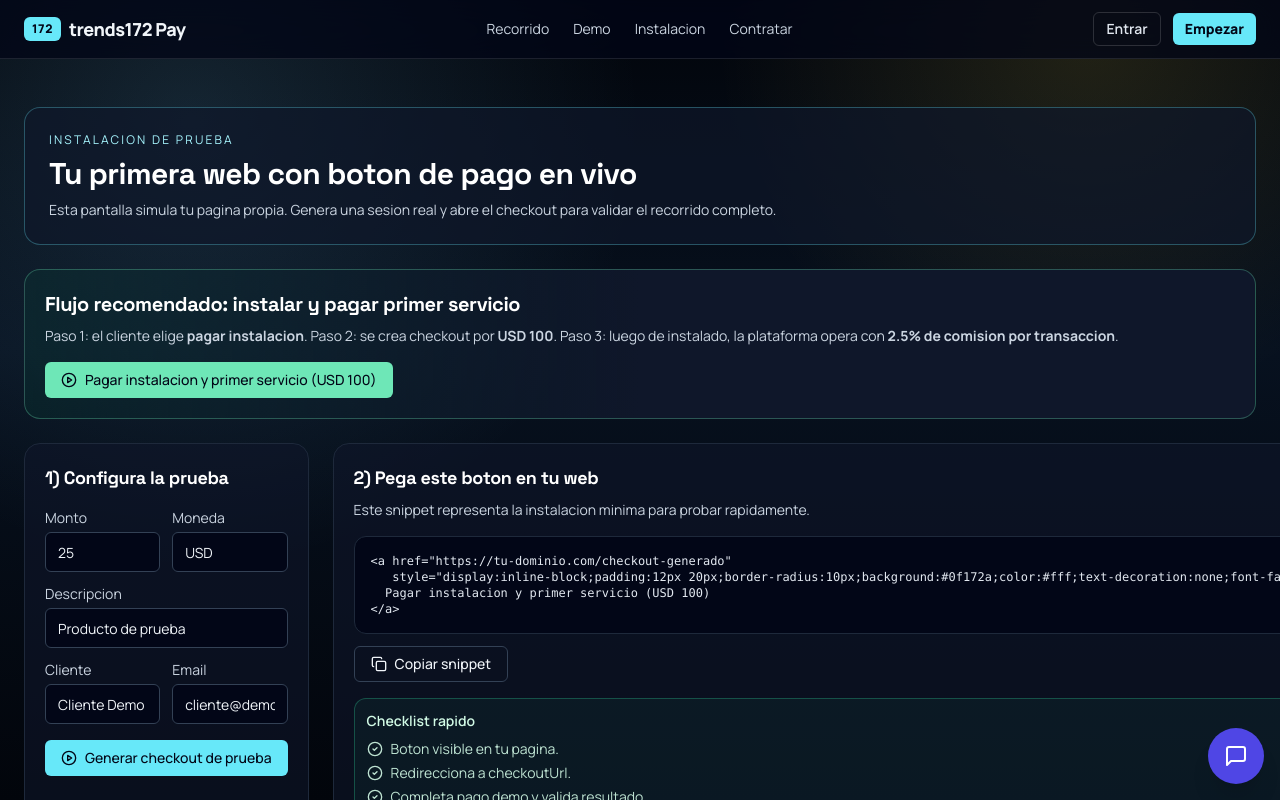
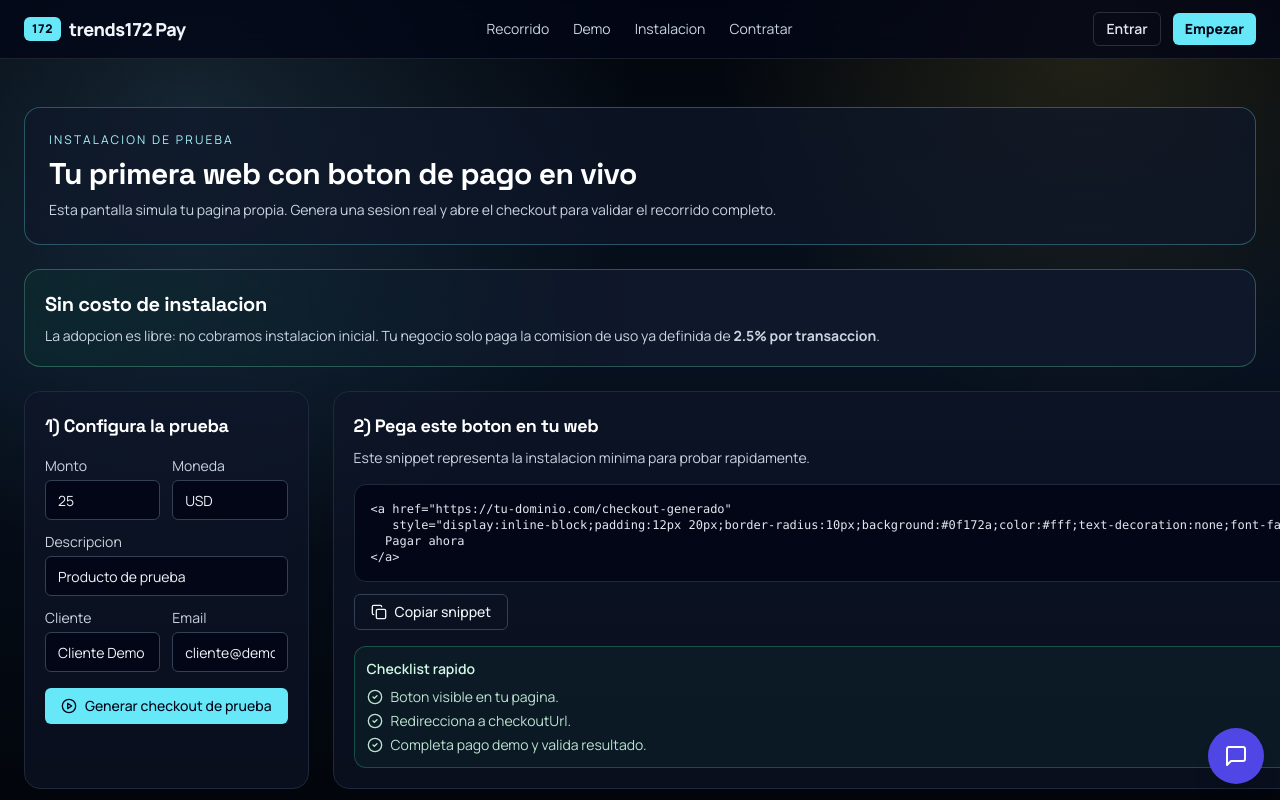
Before and after one commit to Guntherdrb30/Trends172Pay, a Next.js app: page /instalacion-prueba in a window 1280 px wide. Shown: the top 800 px of the page. Built offline with nearby package versions, Linux system fonts and the light colour scheme.

Commit message:
feat(public): remove fixed USD 100 install charge flow

```diff
--- a/components/public/InstallationSandbox.tsx
+++ b/components/public/InstallationSandbox.tsx
@@ -56,14 +56,13 @@ export function InstallationSandbox() {
   const [copied, setCopied] = useState(false);
   const [copiedBlock, setCopiedBlock] = useState(false);
   const [placementType, setPlacementType] = useState<PlacementType>("home");
-  const [installLoading, setInstallLoading] = useState(false);
 
   const embedSnippet = useMemo(() => {
     if (!checkoutUrl) {
       return [
         "<a href=\"https://tu-dominio.com/checkout-generado\"",
         "   style=\"display:inline-block;padding:12px 20px;border-radius:10px;background:#0f172a;color:#fff;text-decoration:none;font-family:system-ui;\">",
-        "  Pagar instalacion y primer servicio (USD 100)",
+        "  Pagar ahora",
         "</a>"
       ].join("\n");
     }
@@ -73,7 +72,7 @@ export function InstallationSandbox() {
       "   target=\"_blank\"",
       "   rel=\"noreferrer\"",
       "   style=\"display:inline-block;padding:12px 20px;border-radius:10px;background:#0f172a;color:#fff;text-decoration:none;font-family:system-ui;\">",
-      "  Pagar instalacion y primer servicio (USD 100)",
+      "  Pagar ahora",
       "</a>"
     ].join("\n");
   }, [checkoutUrl]);
@@ -86,7 +85,7 @@ export function InstallationSandbox() {
       "<section id=\"trends172-pay-cta\" style=\"margin-top:24px;padding:16px;border:1px solid #1f2937;border-radius:12px;background:#0b1220;\">",
       "  <p style=\"margin:0 0 10px;font-size:14px;color:#cbd5e1;\">Paga de forma segura con trends172 Pay</p>",
       `  <a href="${href}" target="_blank" rel="noreferrer" style="display:inline-block;padding:12px 20px;border-radius:10px;background:#06b6d4;color:#0b1220;text-decoration:none;font-weight:700;font-family:system-ui;">`,
-      "    Pagar instalacion y primer servicio (USD 100)",
+      "    Pagar ahora",
       "  </a>",
       "</section>",
       "<!-- FIN BLOQUE BOTON TRENDS172 -->"
@@ -136,46 +135,6 @@ export function InstallationSandbox() {
     }
   }
 
-  async function payInstallationService() {
-    setInstallLoading(true);
-    setError("");
-
-    try {
-      const response = await fetch("/api/public/installation-demo", {
-        method: "POST",
-        headers: {
-          "Content-Type": "application/json"
-        },
-        body: JSON.stringify({
-          amount: 100,
-          currency: "USD",
-          description: "Pago de instalacion y primer servicio",
-          customerName,
-          customerEmail
-        })
-      });
-
-      const payload = (await response.json().catch(() => null)) as
-        | (DemoSessionResponse & { error?: string })
-        | null;
-
-      if (!response.ok || !payload?.checkoutUrl) {
-        throw new Error(payload?.error || "No se pudo crear el checkout de instalacion.");
-      }
-
-      setCheckoutUrl(payload.checkoutUrl);
-      setBusinessCode(payload.businessCode);
-      window.location.href = payload.checkoutUrl;
-    } catch (err) {
-      console.error(err);
-      setError(
-        err instanceof Error ? err.message : "Error inesperado al iniciar pago de instalacion."
-      );
-    } finally {
-      setInstallLoading(false);
-    }
-  }
-
   async function copySnippet() {
     try {
       await navigator.clipboard.writeText(embedSnippet);
@@ -211,28 +170,12 @@ export function InstallationSandbox() {
 
       <section className="rounded-2xl border border-emerald-300/30 bg-gradient-to-r from-emerald-900/20 via-slate-900 to-slate-900 p-5">
         <h2 className="text-xl font-black text-white">
-          Flujo recomendado: instalar y pagar primer servicio
+          Sin costo de instalacion
         </h2>
         <p className="mt-2 text-sm text-slate-300">
-          Paso 1: el cliente elige <strong>pagar instalacion</strong>. Paso 2: se crea checkout
-          por <strong>USD 100</strong>. Paso 3: luego de instalado, la plataforma opera con
-          <strong> 2.5% de comision por transaccion</strong>.
+          La adopcion es libre: no cobramos instalacion inicial. Tu negocio solo
+          paga la comision de uso ya definida de <strong>2.5% por transaccion</strong>.
         </p>
-
-        <div className="mt-4 flex flex-wrap gap-3">
-          <Button
-            onClick={payInstallationService}
-            disabled={installLoading}
-            className="bg-emerald-300 text-slate-950 hover:bg-emerald-200"
-          >
-            {installLoading ? (
-              <Loader2 className="mr-2 h-4 w-4 animate-spin" />
-            ) : (
-              <PlayCircle className="mr-2 h-4 w-4" />
-            )}
-            Pagar instalacion y primer servicio (USD 100)
-          </Button>
-        </div>
       </section>
 
       <section className="grid gap-6 lg:grid-cols-[1.1fr_1fr]">
```
